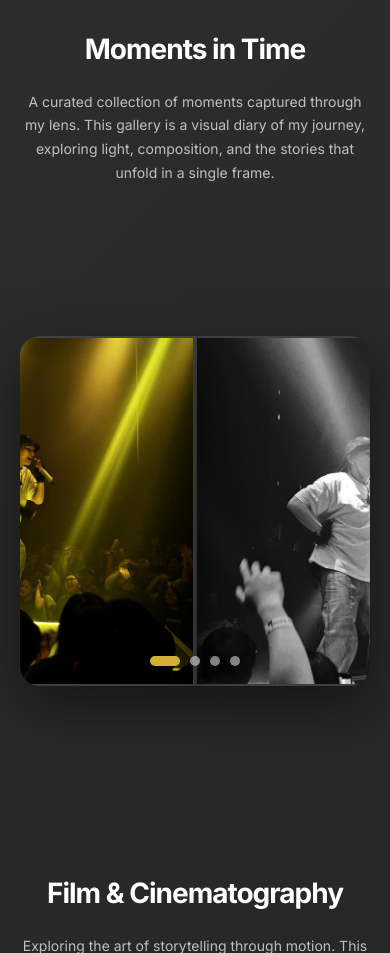
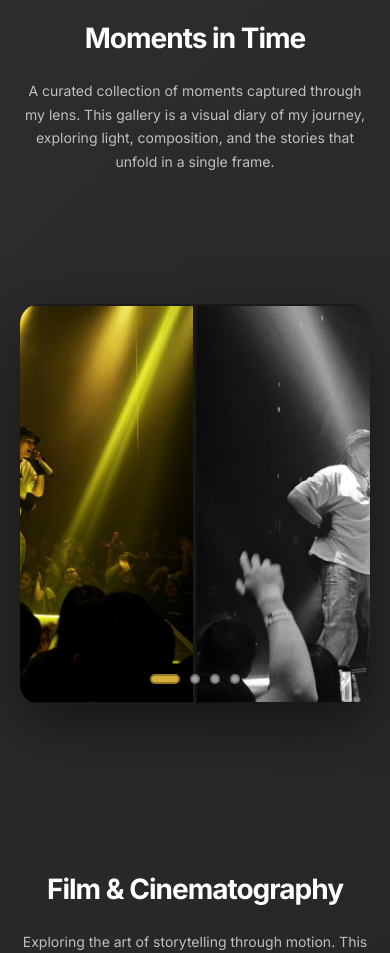
Before and after one commit to NguyenMinh993/portfolio, a Django app: page /photography/ in a window 390 px wide. Shown: the part 77-1030 px from the top of the page. Run offline with Django 5.2, Linux system fonts and the light colour scheme.

Commit message:
Fix mobile carousel - Ensure full width display and proper image sizing

```diff
--- a/portfolio/templates/portfolio/photography.html
+++ b/portfolio/templates/portfolio/photography.html
@@ -503,12 +503,14 @@
             .photo-showcase {
                 position: relative;
                 width: 100%;
-                height: 350px;
-                margin: 30px 0;
+                max-width: 100%;
+                height: 400px;
+                margin: 30px auto;
                 overflow: hidden;
                 border-radius: 20px;
                 box-shadow: 0 20px 60px rgba(0, 0, 0, 0.5);
                 animation: none;
+                background: #000;
             }
 
             .showcase-container {
@@ -516,29 +518,26 @@
                 width: 100%;
                 height: 100%;
                 transition: transform 0.5s ease-in-out;
+                position: relative;
             }
 
             .showcase-image {
-                position: relative;
                 min-width: 100%;
+                max-width: 100%;
                 width: 100%;
                 height: 100%;
                 flex-shrink: 0;
+                object-fit: cover;
                 transform: none !important;
                 animation: none !important;
                 border-radius: 0;
-                object-fit: cover;
-            }
-
-            .showcase-image:hover {
-                transform: none !important;
+                position: relative;
+                display: block;
             }
 
             .img-1, .img-2, .img-3, .img-4, .img-5 {
-                display: block;
-                position: relative;
-                width: 100%;
-                height: 100%;
+                display: block !important;
+                position: relative !important;
             }
 
             .showcase-dots {
@@ -548,16 +547,17 @@
                 left: 50%;
                 transform: translateX(-50%);
                 gap: 10px;
-                z-index: 10;
+                z-index: 100;
             }
 
             .dot {
                 width: 10px;
                 height: 10px;
                 border-radius: 50%;
-                background: rgba(255, 255, 255, 0.5);
+                background: rgba(255, 255, 255, 0.6);
                 cursor: pointer;
                 transition: all 0.3s;
+                border: 2px solid rgba(0, 0, 0, 0.3);
             }
 
             .dot.active {
@@ -582,6 +582,7 @@
                 height: 15px;
                 background: repeating-linear-gradient(90deg, #333 0, #333 10px, transparent 10px, transparent 20px);
                 z-index: 10;
+                pointer-events: none;
             }
 
             .film-showcase::before { top: -15px; }
```
